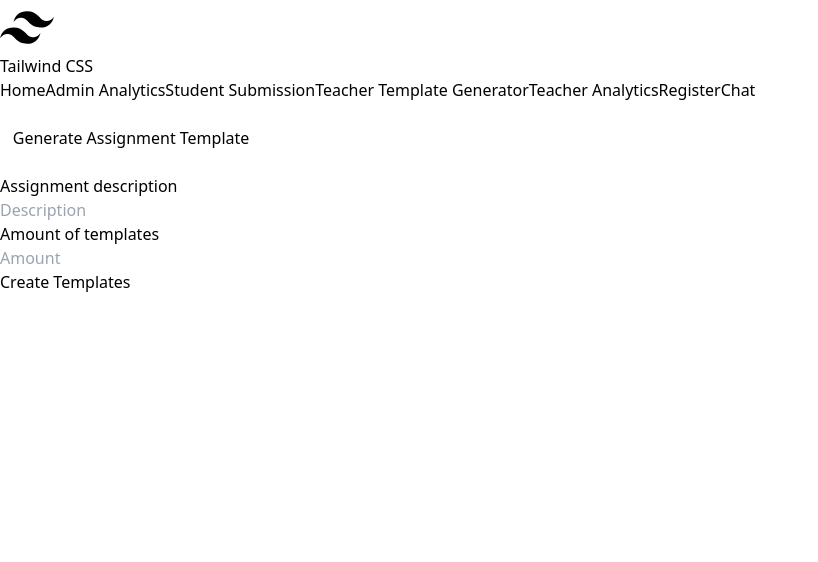
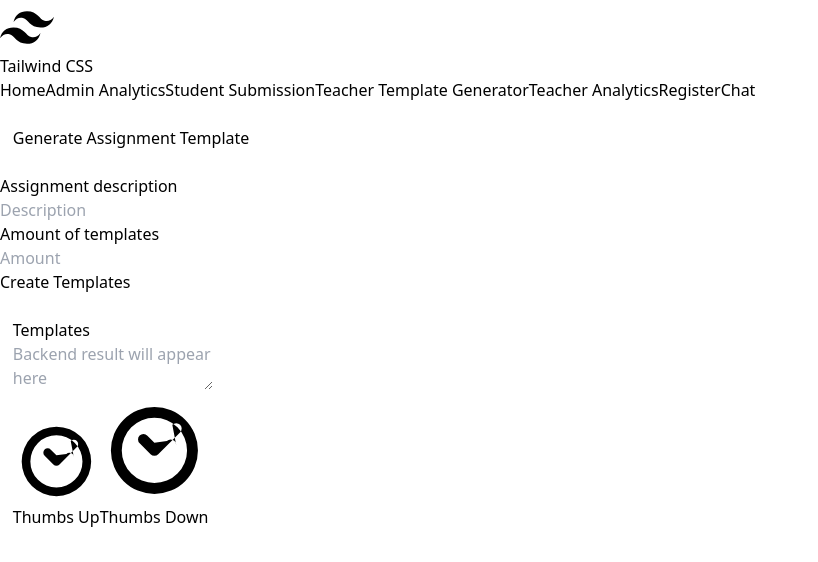
Before and after one commit to AlecVangilbergen/stage_feedback_tool, a React (Vite) app: page /stage_feedback_tool/teacher in a window 1280 px wide. Shown: the top 562 px of the page, without its empty margins (0-818 px from the left). Built offline with nearby package versions, Linux system fonts and the light colour scheme; no server answers.

Commit message:
Added FeedbackBox.tsx with thumbs up and down; Implemented it on TeacherTemplate.tsx

```diff
--- /dev/null
+++ b/src/components/FeedbackBox.tsx
@@ -0,0 +1,68 @@
+// src/components/FeedbackBox.tsx
+import React, { useState, useEffect } from "react";
+
+const FeedbackBox: React.FC = () => {
+  const [backendResult, setBackendResult] = useState<string | null>(null);
+
+  // Simulating backend communication (replace with actual API call)
+  const fetchBackendResult = async () => {
+    try {
+      // Replace with your actual backend API call
+      const response = await fetch("https://api.example.com/your-endpoint");
+      const data = await response.json();
+      setBackendResult(data.result); // Assuming the response has a "result" field
+    } catch (error) {
+      console.error("Error fetching backend result:", error);
+    }
+  };
+
+  // Fetch backend result when component mounts (you can trigger this based on your logic)
+  useEffect(() => {
+    fetchBackendResult();
+  }, []);
+
+  return (
+    <div style={{marginLeft: '1%', marginRight: '50%'}} className="flex flex-col items-center p-4 bg-gray-200 rounded-lg">
+      <textarea
+        className="w-full p-2 mb-2 text-gray-800 bg-gray-100 rounded-md resize-none"
+        placeholder="Backend result will appear here"
+        value={backendResult || ""}
+        readOnly // Make the textarea non-editable
+      />
+      <div className="flex justify-between w-full">
+        <button className="flex items-center space-x-1 text-green-500">
+          <svg
+            xmlns="http://www.w3.org/2000/svg"
+            className="w-5 h-5"
+            viewBox="0 0 20 20"
+            fill="currentColor"
+          >
+            <path
+              fillRule="evenodd"
+              d="M10 2a8 8 0 100 16 8 8 0 000-16zm0 14a6 6 0 100-12 6 6 0 000 12zm4-7a1 1 0 00-1.707-.707L10 8.586l-1.293-1.293a1 1 0 10-1.414 1.414l2 2a1 1 0 001.414 0l4-4a1 1 0 10-1.414-1.414z"
+              clipRule="evenodd"
+            />
+          </svg>
+          <span>Thumbs Up</span>
+        </button>
+        <button className="flex items-center space-x-1 text-red-500">
+          <svg
+            xmlns="http://www.w3.org/2000/svg"
+            className="w-5 h-5"
+            viewBox="0 0 20 20"
+            fill="currentColor"
+          >
+            <path
+              fillRule="evenodd"
+              d="M10 2a8 8 0 100 16 8 8 0 000-16zm0 14a6 6 0 100-12 6 6 0 000 12zm4-7a1 1 0 00-1.707-.707L10 8.586l-1.293-1.293a1 1 0 10-1.414 1.414l2 2a1 1 0 001.414 0l4-4a1 1 0 10-1.414-1.414z"
+              clipRule="evenodd"
+            />
+          </svg>
+          <span>Thumbs Down</span>
+        </button>
+      </div>
+    </div>
+  );
+};
+
+export default FeedbackBox;
--- a/src/components/TeacherTemplate.tsx
+++ b/src/components/TeacherTemplate.tsx
@@ -8,7 +8,7 @@ const TeacherTemplate: React.FC = () => {
           </label>
         </div>
         <div className="md:w-2/3">
-      <input className="bg-gray-200 appearance-none border-2 border-gray-200 rounded w-full py-2 px-4 text-gray-700 leading-tight focus:outline-none focus:bg-white focus:border-purple-500" id="assignDescription" type="text" placeholder="Description"/>
+          <input className="bg-gray-200 appearance-none border-2 border-gray-200 rounded w-full py-2 px-4 text-gray-700 leading-tight focus:outline-none focus:bg-white focus:border-purple-500" id="assignDescription" type="text" placeholder="Description" />
         </div>
       </div>
       <div className="md:flex md:items-center mb-6">
@@ -18,7 +18,7 @@ const TeacherTemplate: React.FC = () => {
           </label>
         </div>
         <div className="md:w-2/3">
-      <input className="bg-gray-200 appearance-none border-2 border-gray-200 rounded w-full py-2 px-4 text-gray-700 leading-tight focus:outline-none focus:bg-white focus:border-purple-500" id="amountTemplates" type="number" placeholder="Amount"/>
+          <input className="bg-gray-200 appearance-none border-2 border-gray-200 rounded w-full py-2 px-4 text-gray-700 leading-tight focus:outline-none focus:bg-white focus:border-purple-500" id="amountTemplates" type="number" placeholder="Amount" />
         </div>
       </div>
       <div className="md:flex md:items-center">
--- a/src/pages/TeacherTemplate.tsx
+++ b/src/pages/TeacherTemplate.tsx
@@ -1,5 +1,6 @@
 import React from 'react';
 import TemplateComp from '../components/TeacherTemplate';
+import FeedbackBox from '../components/FeedbackBox';
 
 
 const TeacherTempPage: React.FC = () => {
@@ -9,6 +10,9 @@ const TeacherTempPage: React.FC = () => {
         <h1 style={{marginLeft: "1%"}} className="mb-4 text-4xl font-bold leading-none tracking-tight text-gray-900 md:text-3xl lg:text-4xl dark:text-black">Generate Assignment Template</h1>
         <br />
             <TemplateComp />
+            <br />
+            <h2 style={{marginLeft: '1%'}} className="text-2xl font-semibold mb-4">Templates</h2>
+            <FeedbackBox />
         </>
     );
     }
```
Lines whose indentation alone changed are shown as unchanged.
